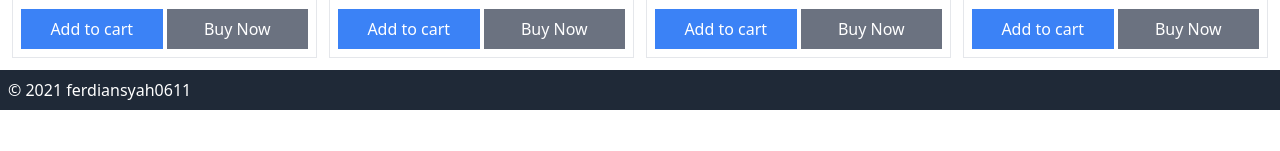
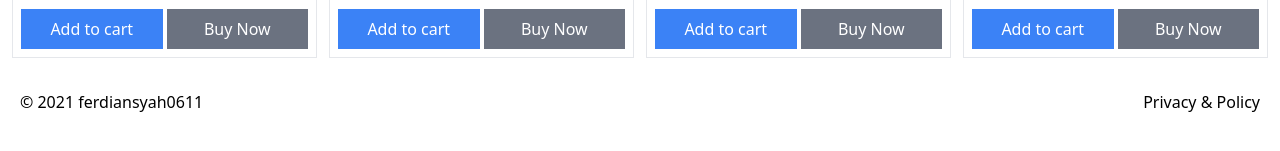
Before and after one commit to ferdiansyah0611/ecommerce-app, a Vue app: page / in a window 1280 px wide. Shown: the part 1005-1156 px from the top of the page. Before the commit the page ends 1115 px from the top, so only its background shows below. Built offline with nearby package versions, Linux system fonts and the light colour scheme; no server answers.

Commit message:
import Footer in App.vue

```diff
--- a/src/App.vue
+++ b/src/App.vue
@@ -3,20 +3,15 @@
 	<div class="p-3 mt-14">
 		<router-view/>
 	</div>
-	<div class="flex bg-gray-800 p-2 text-white">
-		<div class="sm:w-full md:w-1/2">
-			<p>&copy; {{new Date().getFullYear()}} <a href="/" class="hover:underline">ferdiansyah0611</a></p>
-		</div>
-		<div class="sm:w-full md:w-1/2">
-
-		</div>
-	</div>
+	<Footer></Footer>
 </template>
 <script>
 import Navbar from '@/components/Navbar'
+import Footer from '@/components/Footer'
 export default{
 	components: {
-		Navbar
+		Navbar,
+		Footer
 	}
 }
 </script>
```
